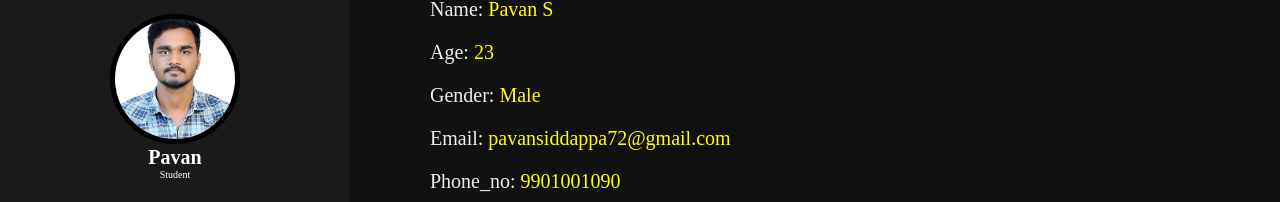
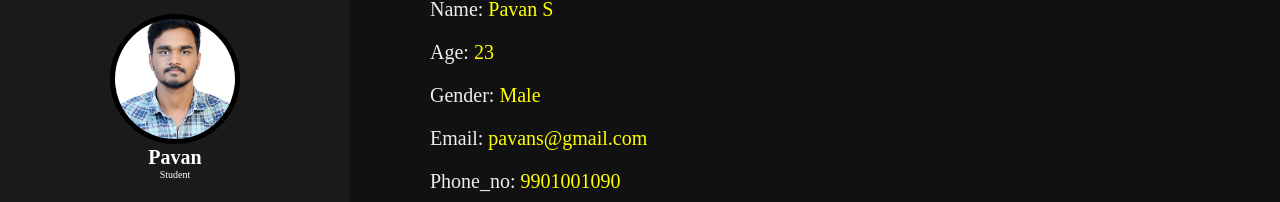
Before and after one commit to pavansiddappa/Portfolio, a plain HTML site: page index.html in a window 1280 px wide. Shown: the part 170-372 px from the top of the page. Drawn offline with Linux system fonts and the light colour scheme.

Commit message:
Update index.html

```diff
--- a/index.html
+++ b/index.html
@@ -30,7 +30,7 @@
              <h3><span>Name: </span>Pavan S</h3>
              <h3><span>Age: </span>23</h3>
              <h3><span>Gender: </span>Male</h3>
-             <h3><span>Email: </span>pavansiddappa72@gmail.com</h3>
+             <h3><span>Email: </span>pavans@gmail.com</h3>
              <h3><span>Phone_no: </span>9901001090</h3>
         </div>
     </div>
```
